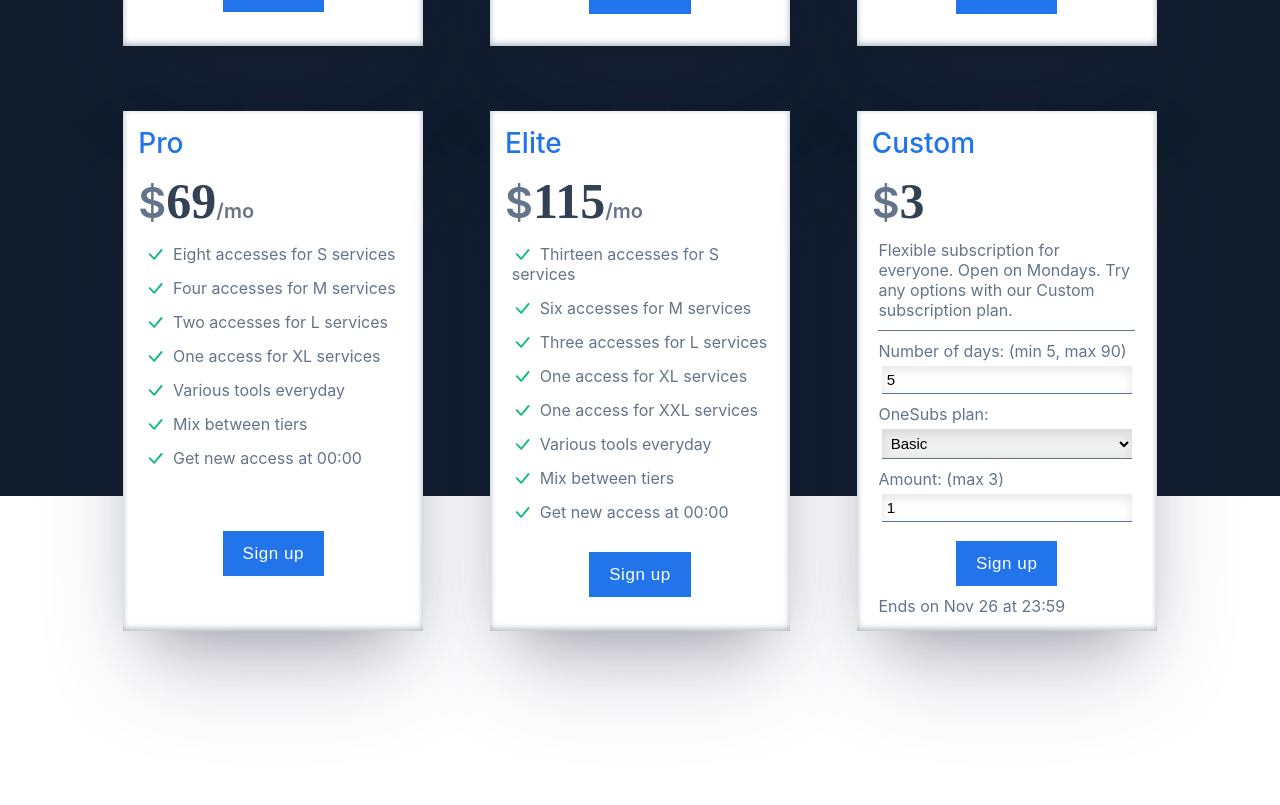
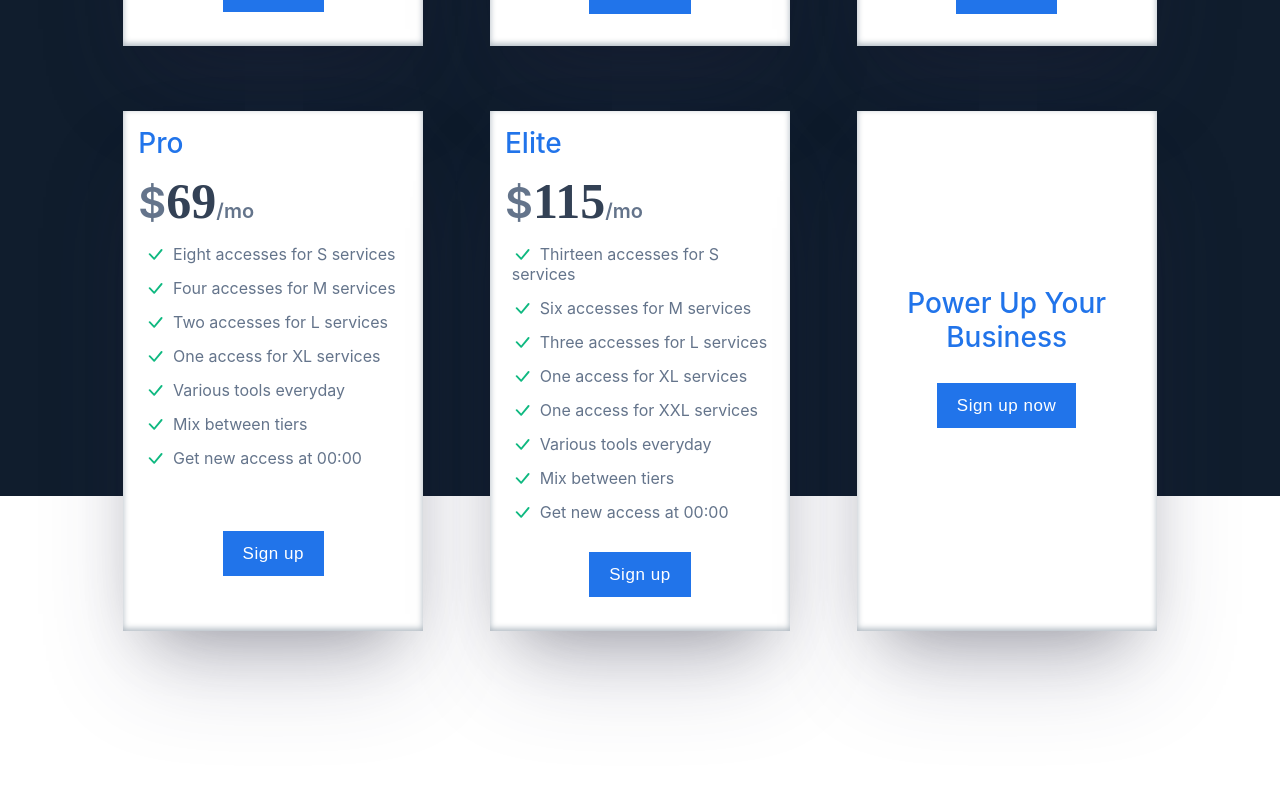
Before and after one commit to one-subs/onesubs.co, a React (Create React App) app: page /Pricing in a window 1280 px wide. Shown: the part 720-1525 px from the top of the page. Built offline with nearby package versions, Linux system fonts and the light colour scheme.

Commit message:
update pricing page

```diff
--- a/src/pages/Business.js
+++ b/src/pages/Business.js
@@ -8,7 +8,7 @@ import { ReactComponent as Earnings } from '../styles/images/earnings.svg';
 import { ReactComponent as Logo } from '../styles/images/logo_blue.svg';
 
 const onesubs = () => {
-    return <div className="banner">
+    return <div className="banner" >
         <Link to={process.env.REACT_APP_ONESUBS} onClick={() => window.scrollTo(0, 0)}><Logo style={{ maxWidth: '140px', maxHeight: '50px' }}/></Link>
         <p>
             <svg xmlns="http://www.w3.org/2000/svg" width="20" height="20" fill="#10b981" className="bi bi-check-lg" viewBox="0 0 16 9" style={{ marginRight: '10px' }}>
--- a/src/pages/Pricing.js
+++ b/src/pages/Pricing.js
@@ -1,12 +1,12 @@
 import React, { useState, useEffect } from "react";
 import { Helmet } from "react-helmet";
-import { price, date } from "../calculator";
+import { price/*, date*/ } from "../calculator";
 import { Link } from 'react-router-dom';
 
 function Pricing({ more }) {
-    const [days, setDays] = useState("5");
-    const [subscription, setSubscription] = useState('Basic');
-    const [amount, setAmount] = useState("1");
+    // const [days, setDays] = useState("5");
+    // const [subscription, setSubscription] = useState('Basic');
+    // const [amount, setAmount] = useState("1");
     const [isMobile, setIsMobile] = useState(window.innerWidth <= 900);
 
     useEffect(() => {
@@ -18,7 +18,7 @@ function Pricing({ more }) {
       return () => window.removeEventListener('resize', handleResize);
     }, []);
 
-    const months = ["Jan", "Feb", "Mar", "Apr", "May", "Jun", "Jul", "Aug", "Sep", "Oct", "Nov", "Dec"];
+    // const months = ["Jan", "Feb", "Mar", "Apr", "May", "Jun", "Jul", "Aug", "Sep", "Oct", "Nov", "Dec"];
 
     function floatToIntIfDecimal(num) {
         const numStr = num.toString();
@@ -239,8 +239,8 @@ function Pricing({ more }) {
                     </div>
 
                     <div className="card" style={{ height: '490px' }}>
-                        <h3>Custom</h3>
-                        <div className="price">
+                        <h3 style={{ marginTop: '160px', textAlign: 'center' }}>Power Up Your Business</h3>
+                        {/* <div className="price">
                             <span className="symbol">$</span><span className='number'>{floatToIntIfDecimal(price(subscription, days, amount))}</span>
                         </div>
                         <p style={{ paddingBottom: '10px', borderBottom: '1px solid #64748b' }}>Flexible subscription for everyone. Open on Mondays. Try any options with our Custom subscription plan.</p>
@@ -260,7 +260,10 @@ function Pricing({ more }) {
                         <Link to="/account">
                             <button style={{ marginTop: '19px' }}>Sign up</button>
                         </Link>
-                        <p>Ends on {months[date(days).getMonth()]} {date(days).getDate()} at 23:59</p>
+                        <p>Ends on {months[date(days).getMonth()]} {date(days).getDate()} at 23:59</p> */}
+                        <Link to="/account">
+                            <button style={{ marginTop: '19px' }}>Sign up now</button>
+                        </Link>
                     </div>
 
                 </div> : <></>}
--- a/src/pages/components/Landing.js
+++ b/src/pages/components/Landing.js
@@ -20,7 +20,7 @@ function Landing() {
             <div className="landing_page" id="landing">
                 <div className="page_width">
                     <div className="wellcome">
-                        <h1>All-in-one subscription for premium services</h1>
+                        <h1>All-in-one subscription for premium apps</h1>
                         <p>Simplify your online life with our single subscription solution.</p>
                         <Link to="/account"><button className="button_1">Get started</button></Link>
                         <button className="button_2" onClick={() => navigate("/Services")}>Explore services</button>
--- a/src/styles/App.css
+++ b/src/styles/App.css
@@ -300,6 +300,7 @@
   box-shadow: rgba(0, 0, 0, 0.3) 0px 19px 38px, rgba(0, 0, 0, 0.22) 0px 15px 12px;
   margin: auto;
   margin-top: 30px;
+  margin-bottom: 70px;
   padding: 20px 0px;
 }
 
```
